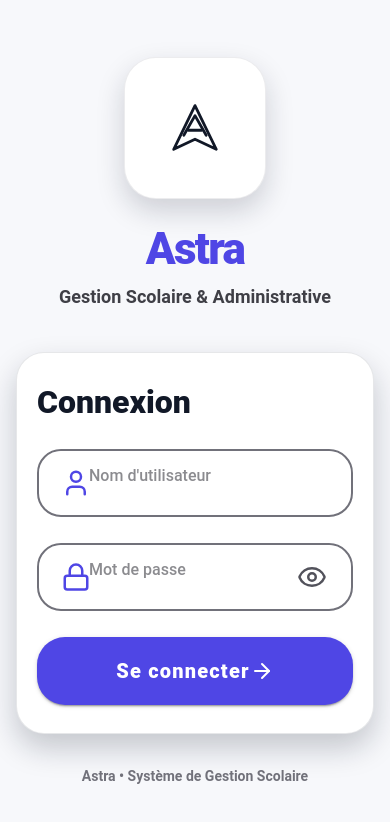
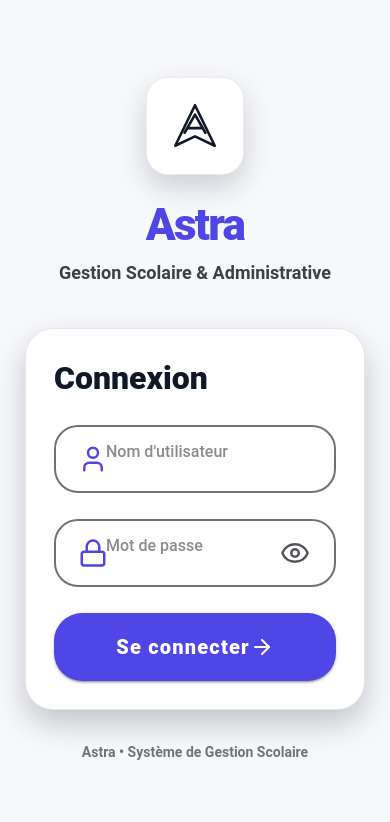
Before and after one commit to mg5officiel/Astra, a React (Vite) app: page / in a window 390 px wide. Shown: the top 822 px of the page. Built offline with nearby package versions, Linux system fonts and the light colour scheme.

Commit message:
style(ui): ajuster les proportions mobiles de connexion et préparer activation blanche

```diff
--- a/src/styles/index.css
+++ b/src/styles/index.css
@@ -31,34 +31,14 @@ body { font-family: Inter, system-ui, sans-serif; }
   .page-content, .page-content.desktop-sidebar-collapsed { --padding-start: 0; --padding-end: 0; --padding-bottom: 78px; }
   .page-container { padding: 16px; padding-bottom: 92px; }
   .mobile-bottom-nav {
-    position: fixed;
-    z-index: 1000;
-    left: 0;
-    right: 0;
-    bottom: 0;
+    position: fixed; z-index: 1000; left: 0; right: 0; bottom: 0;
     height: calc(64px + env(safe-area-inset-bottom));
-    padding: 4px 8px env(safe-area-inset-bottom);
-    display: grid;
-    grid-template-columns: repeat(6, 1fr);
-    align-items: start;
-    background: rgba(255,255,255,.96);
-    border-top: 1px solid rgba(15,23,42,.10);
-    box-shadow: 0 -5px 20px rgba(15,23,42,.08);
-    backdrop-filter: blur(18px);
+    padding: 4px 8px env(safe-area-inset-bottom); display: grid;
+    grid-template-columns: repeat(6, 1fr); align-items: start;
+    background: rgba(255,255,255,.96); border-top: 1px solid rgba(15,23,42,.10);
+    box-shadow: 0 -5px 20px rgba(15,23,42,.08); backdrop-filter: blur(18px);
   }
-  .mobile-nav-item {
-    position: relative;
-    height: 56px;
-    border: 0;
-    background: transparent;
-    color: #64748b;
-    display: flex;
-    align-items: center;
-    justify-content: center;
-    border-radius: 14px;
-    cursor: pointer;
-    -webkit-tap-highlight-color: transparent;
-  }
+  .mobile-nav-item { position: relative; height: 56px; border: 0; background: transparent; color: #64748b; display: flex; align-items: center; justify-content: center; border-radius: 14px; cursor: pointer; -webkit-tap-highlight-color: transparent; }
   .mobile-nav-item ion-icon { font-size: 24px; }
   .mobile-nav-item.active { color: #4f46e5; background: rgba(79,70,229,.09); }
   .mobile-nav-item:active { transform: scale(.94); }
@@ -74,15 +54,16 @@ body { font-family: Inter, system-ui, sans-serif; }
   .page-container table { min-width: 720px; }
 }
 
-/* ==================== CONNEXION ASTRA ==================== */
+/* ==================== ÉCRANS D'AUTHENTIFICATION ==================== */
+.login-content { --background: #f7f8fb; }
 .login-page { min-height: 100%; background: #f7f8fb; color: #111827; display: flex; align-items: center; justify-content: center; overflow-y: auto; }
-.login-wrapper { width: min(720px, 100%); padding: 40px 24px; display: flex; flex-direction: column; align-items: center; }
+.login-wrapper { width: min(720px, 100%); padding: 40px 24px; display: flex; flex-direction: column; align-items: center; box-sizing: border-box; }
 .login-brand-card { width: 196px; height: 196px; border-radius: 42px; background: #fff; border: 1px solid rgba(15,23,42,.08); box-shadow: 0 12px 28px rgba(15,23,42,.18); display: grid; place-items: center; margin-bottom: 38px; }
 .login-brand-icon { width: 96px; height: 96px; border-radius: 28px; display: grid; place-items: center; background: #fff; color: #111827; }
 .login-brand-icon svg { width: 74px; height: 74px; }
 .login-title { margin: 0; font-size: clamp(42px, 8vw, 60px); line-height: 1; font-weight: 800; letter-spacing: -.04em; color: #4f46e5; text-align: center; }
 .login-subtitle { margin: 18px 0 72px; font-size: clamp(18px, 4vw, 25px); font-weight: 600; color: #3f3f46; text-align: center; }
-.login-card { width: min(100%, 620px); background: #fff; border: 1px solid rgba(15,23,42,.10); border-radius: 34px; padding: 46px 54px 42px; box-shadow: 0 14px 30px rgba(15,23,42,.22); }
+.login-card { width: min(100%, 620px); box-sizing: border-box; background: #fff; border: 1px solid rgba(15,23,42,.10); border-radius: 34px; padding: 46px 54px 42px; box-shadow: 0 14px 30px rgba(15,23,42,.22); }
 .login-card-title { margin: 0 0 36px; font-size: 40px; font-weight: 800; color: #111827; }
 .login-input { --background: #fff; --color: #3f3f46; --placeholder-color: #52525b; --border-radius: 28px; --padding-start: 56px; --padding-end: 54px; --highlight-color-focused: #4f46e5; border: 2px solid #71717a; border-radius: 28px; min-height: 76px; margin: 0 0 26px; }
 .login-input.ion-focused { border-color: #4f46e5; }
@@ -94,17 +75,33 @@ body { font-family: Inter, system-ui, sans-serif; }
 .login-footer { margin: 46px 0 0; color: #71717a; font-size: 16px; font-weight: 600; text-align: center; }
 .login-error { margin: -8px 0 20px; padding: 12px 16px; border-radius: 14px; background: #fef2f2; color: #b91c1c; font-weight: 600; }
 
+/* Le mobile reprend les proportions de la maquette : largeur ~87% de l'écran,
+   logo ~98px CSS et carte ~360px CSS sur un écran de 414px. */
 @media (max-width: 640px) {
-  .login-wrapper { padding: 24px 16px; justify-content: flex-start; }
-  .login-brand-card { width: 142px; height: 142px; border-radius: 32px; margin-bottom: 28px; }
-  .login-brand-icon { width: 74px; height: 74px; border-radius: 22px; }
-  .login-brand-icon svg { width: 56px; height: 56px; }
+  .login-wrapper { width: 100%; padding: 24px 0 28px; justify-content: flex-start; }
+  .login-brand-card { width: 98px; height: 98px; border-radius: 22px; margin-bottom: 28px; }
+  .login-brand-icon { width: 64px; height: 64px; border-radius: 18px; }
+  .login-brand-icon svg { width: 52px; height: 52px; }
   .login-title { font-size: 44px; }
-  .login-subtitle { font-size: 18px; margin: 12px 0 42px; }
-  .login-card { border-radius: 28px; padding: 30px 20px 28px; }
+  .login-subtitle { max-width: 92%; margin: 12px 0 42px; font-size: 18px; }
+  .login-card { width: 87.2vw; max-width: 620px; border-radius: 28px; padding: 30px 28px 28px; }
   .login-card-title { font-size: 32px; margin-bottom: 28px; }
   .login-input { min-height: 68px; --padding-start: 50px; --padding-end: 48px; border-radius: 24px; }
   .login-input ion-input { font-size: 18px; }
   .login-submit { min-height: 68px; border-radius: 24px; font-size: 20px; }
   .login-footer { margin-top: 32px; font-size: 14px; }
 }
+
+/* ==================== ACTIVATION ==================== */
+.licence-overlay { background: #f7f8fb !important; color: #111827; }
+.licence-card { background: #fff !important; border: 1px solid rgba(15,23,42,.10) !important; box-shadow: 0 14px 30px rgba(15,23,42,.20) !important; backdrop-filter: none !important; color: #111827; }
+.licence-card .licence-muted { color: #71717a !important; }
+.licence-card .licence-label { color: #3f3f46 !important; }
+.licence-card .licence-machine { background: #f5f5ff !important; border-color: rgba(79,70,229,.15) !important; color: #111827 !important; }
+.licence-card .licence-input { background: #fff !important; border-color: #71717a !important; color: #111827 !important; }
+.licence-card .licence-input::placeholder { color: #a1a1aa !important; }
+
+@media (max-width: 640px) {
+  .licence-overlay { padding: 24px 0 !important; }
+  .licence-card { width: 87.2vw !important; max-width: 620px !important; border-radius: 28px !important; padding: 28px !important; box-sizing: border-box; }
+}
```
